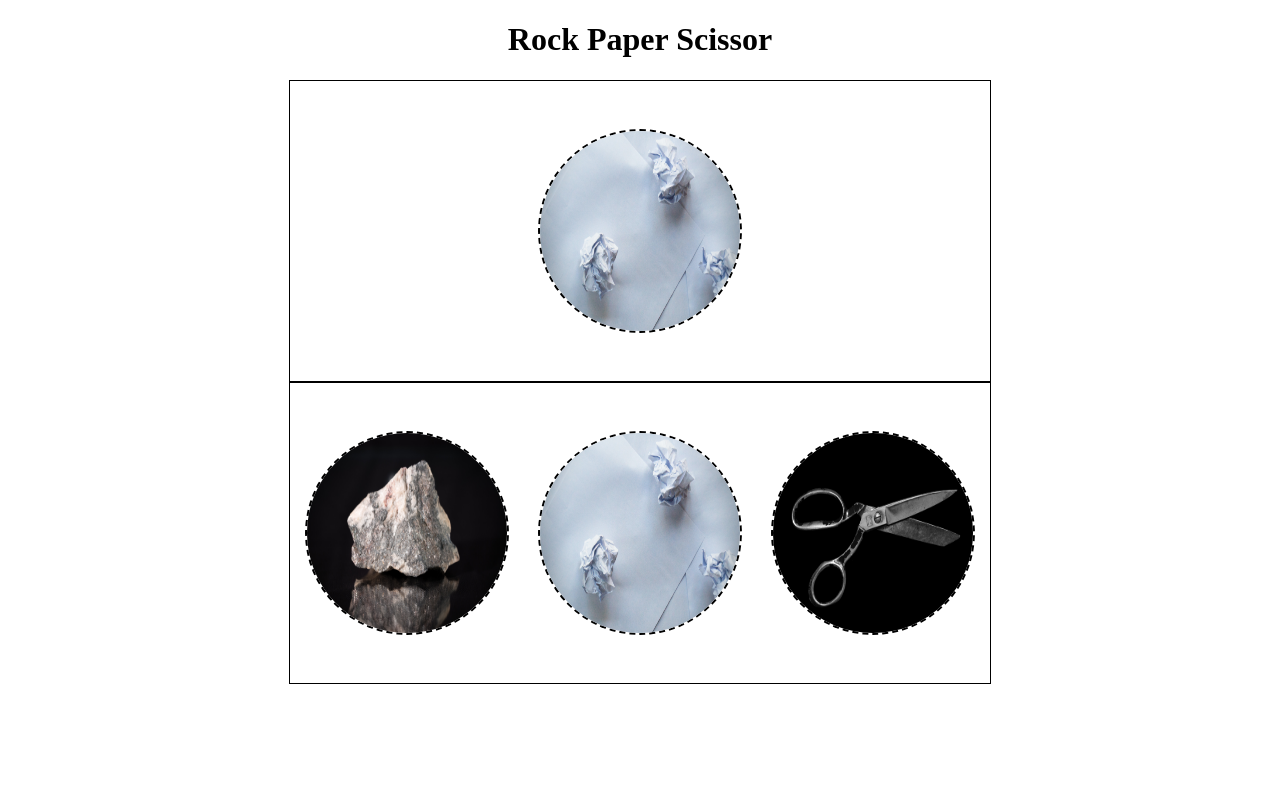
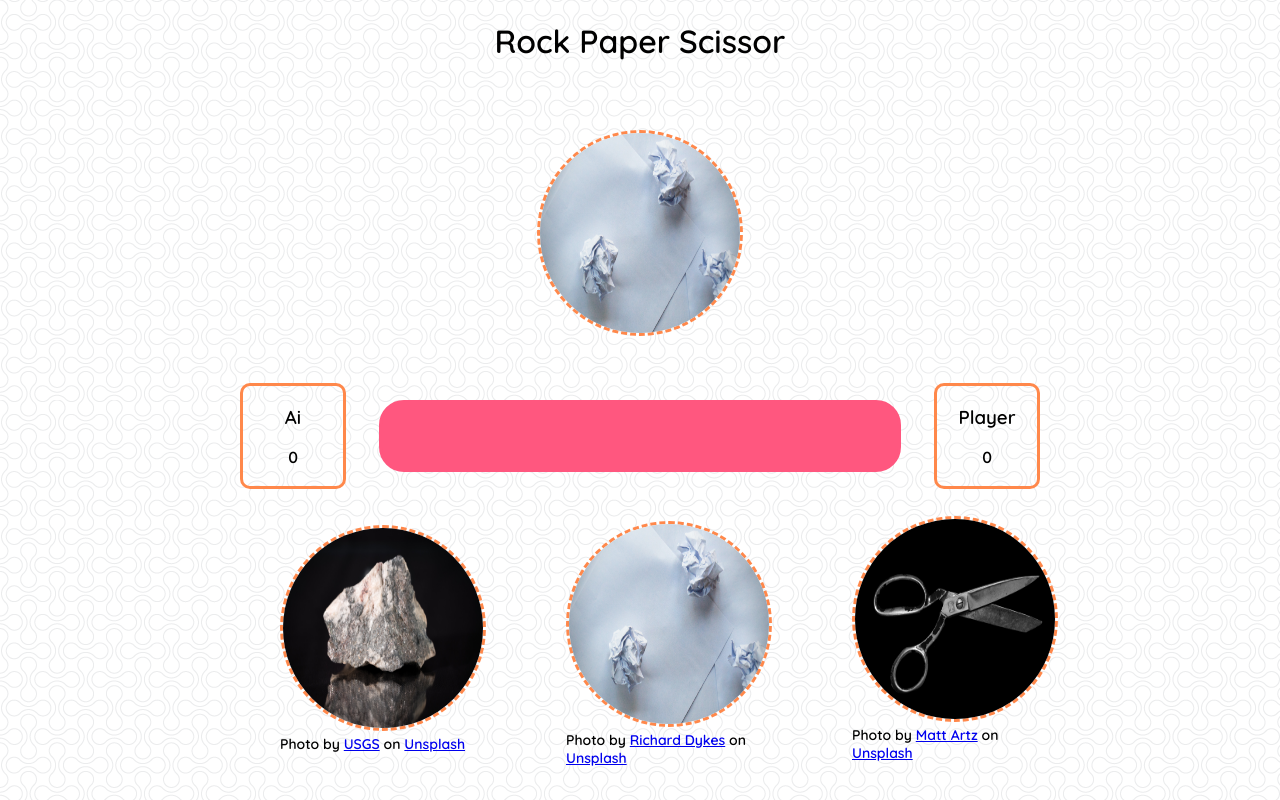
Before and after one commit to Lucky7Tb/InternshipChevalierLab, a PHP site: page / in a window 1280 px wide. Run offline with PHP 8.4, Linux system fonts and the light colour scheme.

Commit message:
finish rockpaperscissor, change font

```diff
--- a/SG-ketiga/RockPaperScissor/app.js
+++ b/SG-ketiga/RockPaperScissor/app.js
@@ -0,0 +1,80 @@
+const options = ["rock", "paper", "scissor"];
+const playerOptions = document.querySelectorAll(".player-image");
+const aiOptions = document.getElementById("ai-image");
+const statusBoard = document.getElementById("status-board");
+const aiScoreBoard = document.getElementById("ai-score");
+const playerScoreBoard = document.getElementById("player-score");
+
+let playerChoosenOption,
+		aiChoosenOption,
+		aiScore = 0,
+		playerScore = 0,
+		winner;
+
+aiOptions.setAttribute("src", `./img/${options[randomNumber()]}.jpg`);
+
+playerOptions.forEach(option => {
+	option.addEventListener("click", () => {
+		statusBoard.innerHTML = "";
+		const index = option.dataset.choosenOption;
+		playerChoosenOption = options[index];
+		aiStartChoose();
+	})
+});
+
+function aiStartChoose() {
+	let indexCounter = 0;
+	const spinImage = setInterval(() => {
+		aiOptions.setAttribute("src", `./img/${options[indexCounter]}.jpg`);
+		if(indexCounter === 2) indexCounter = 0;
+		else indexCounter++;
+	}, 100);
+
+	setTimeout(() => {
+		clearInterval(spinImage);
+		const aiRandomOption = randomNumber();
+		aiOptions.setAttribute("src", `./img/${options[aiRandomOption]}.jpg`);
+		aiChoosenOption = options[aiRandomOption];
+
+		checkWinner();
+		statusBoard.textContent = winner;
+		aiScoreBoard.textContent = aiScore.toString();
+		playerScoreBoard.textContent = playerScore.toString();
+	}, 1000);
+}
+
+function checkWinner() {
+	if(playerChoosenOption === aiChoosenOption){
+		winner = "Draw";
+	}else{
+		if(playerChoosenOption === "rock"){
+			if(aiChoosenOption === "paper"){
+				winner = "Ai Win";
+				aiScore++;
+			}else{
+				winner = "Player Win";
+				playerScore++;
+			}
+		}else if(playerChoosenOption === "paper"){
+			if(aiChoosenOption === "rock"){
+				winner = "Player Win";
+				playerScore++;
+			}else{
+				winner = "Ai Win";
+				aiScore++;
+			}
+		}else{
+			if(aiChoosenOption === "rock"){
+				winner = "Ai Win";
+				aiScore++;
+			}else{
+				winner = "Player Win";
+				playerScore++;
+			}
+		}
+	}
+}
+
+function randomNumber() {
+	return Math.round(Math.random() * 2);
+}
--- a/SG-ketiga/RockPaperScissor/index.html
+++ b/SG-ketiga/RockPaperScissor/index.html
@@ -13,13 +13,40 @@
 	<div id="container">
 
 		<div id="ai-container">
-			<img src="./img/paper.jpg" class="circle-image">
+			<img class="circle-image" id="ai-image">
+		</div>
+
+		<div id="status-container">
+			<div id="ai-score-board">
+				<h3>Ai</h3>
+				<strong id="ai-score">0</strong>
+			</div>
+			<div id="status-board"></div>
+			<div id="player-score-board">
+				<h3>Player</h3>
+				<strong id="player-score">0</strong>
+			</div>
 		</div>
 
 		<div id="player-container">
-			<img src="./img/rock.jpg" class="circle-image player-image">
-			<img src="./img/paper.jpg" class="circle-image player-image">
-			<img src="./img/scissor.jpg" class="circle-image player-image">
+			<figure>
+				<img src="./img/rock.jpg" data-choosen-option="0" class="circle-image player-image">
+				<figcaption>
+					<span>Photo by <a href="https://unsplash.com/@usgs?utm_source=unsplash&amp;utm_medium=referral&amp;utm_content=creditCopyText">USGS</a> on <a href="https://unsplash.com/s/photos/rock?utm_source=unsplash&amp;utm_medium=referral&amp;utm_content=creditCopyText">Unsplash</a></span>
+				</figcaption>
+			</figure>
+			<figure>
+				<img src="./img/paper.jpg" data-choosen-option="1" class="circle-image player-image" style="margin-top: 5%">
+				<figcaption>
+					<span>Photo by <a href="https://unsplash.com/@chdwck9?utm_source=unsplash&amp;utm_medium=referral&amp;utm_content=creditCopyText">Richard Dykes</a> on <a href="https://unsplash.com/s/photos/paper?utm_source=unsplash&amp;utm_medium=referral&amp;utm_content=creditCopyText">Unsplash</a></span>
+				</figcaption>
+			</figure>
+			<figure>
+				<img src="./img/scissor.jpg" data-choosen-option="2" class="circle-image player-image">
+				<figcaption>
+					<span>Photo by <a href="https://unsplash.com/@mattartz?utm_source=unsplash&amp;utm_medium=referral&amp;utm_content=creditCopyText">Matt Artz</a> on <a href="https://unsplash.com/s/photos/scissor?utm_source=unsplash&amp;utm_medium=referral&amp;utm_content=creditCopyText">Unsplash</a></span>
+				</figcaption>
+			</figure>
 		</div>
 	</div>
 
--- a/SG-ketiga/RockPaperScissor/styles.css
+++ b/SG-ketiga/RockPaperScissor/styles.css
@@ -1,21 +1,25 @@
+@import url('https://fonts.googleapis.com/css2?family=Quicksand:wght@600&display=swap');
+
+body{
+	background-image: url("./img/background.png");
+	font-family: 'Quicksand', sans-serif;
+}
+
 img{
 	width: 200px;
 	height: 200px;
-	border: 2px dashed black;
+	border: 3px dashed #ff884b;
 }
 
 #container{
 	display: flex;
 	flex-direction: column;
 	align-items: center;
-	align-content: center;
-  justify-content: center;
 }
 
 #ai-container, #player-container{
-	width: 700px;
+	width: 800px;
 	height: 300px;
-	border: 1px solid black;
 }
 
 #ai-container{
@@ -27,7 +31,36 @@ img{
 #player-container{
 	display: flex;
 	align-items: center;
-  justify-content: space-around;
+}
+
+#status-container{
+	display: flex;
+	width: 800px;
+	align-items: center;
+  justify-content: space-between;
+}
+
+#status-board{
+	width: 500px;
+	height: 50px;
+	border: 3px solid #ff577f;
+	border-radius: 25px;
+	font-size: 34px;
+	font-weight: 600;
+	color: white;
+	background-color: #ff577f;
+	text-align: center;
+	padding: 1%;
+}
+
+#ai-score-board, #player-score-board{
+	width: 100px;
+	height: 100px;
+	border: 3px solid #ff884b;
+	border-radius: 10px;
+	display: flex;
+	flex-direction: column;
+	align-items: center;
 }
 
 .player-image{
@@ -35,9 +68,13 @@ img{
 }
 
 .player-image:hover{
-	border: 4px solid purple;
-	opacity: 0.5;
+	border: 3px solid #ff884b;
+	opacity: 0.7;
 	cursor: pointer;
+}
+
+figcaption{
+	font-size: 14px;
 }
 
 .circle-image{
```
